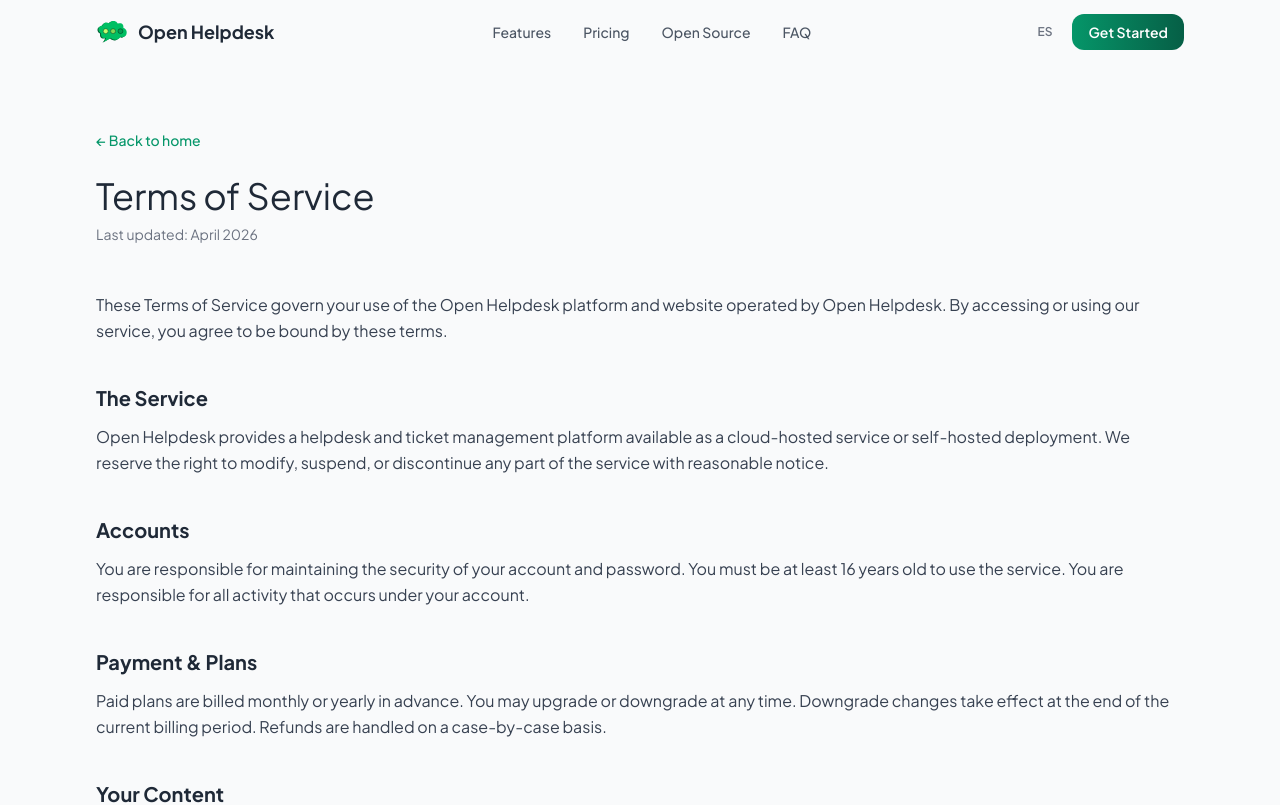
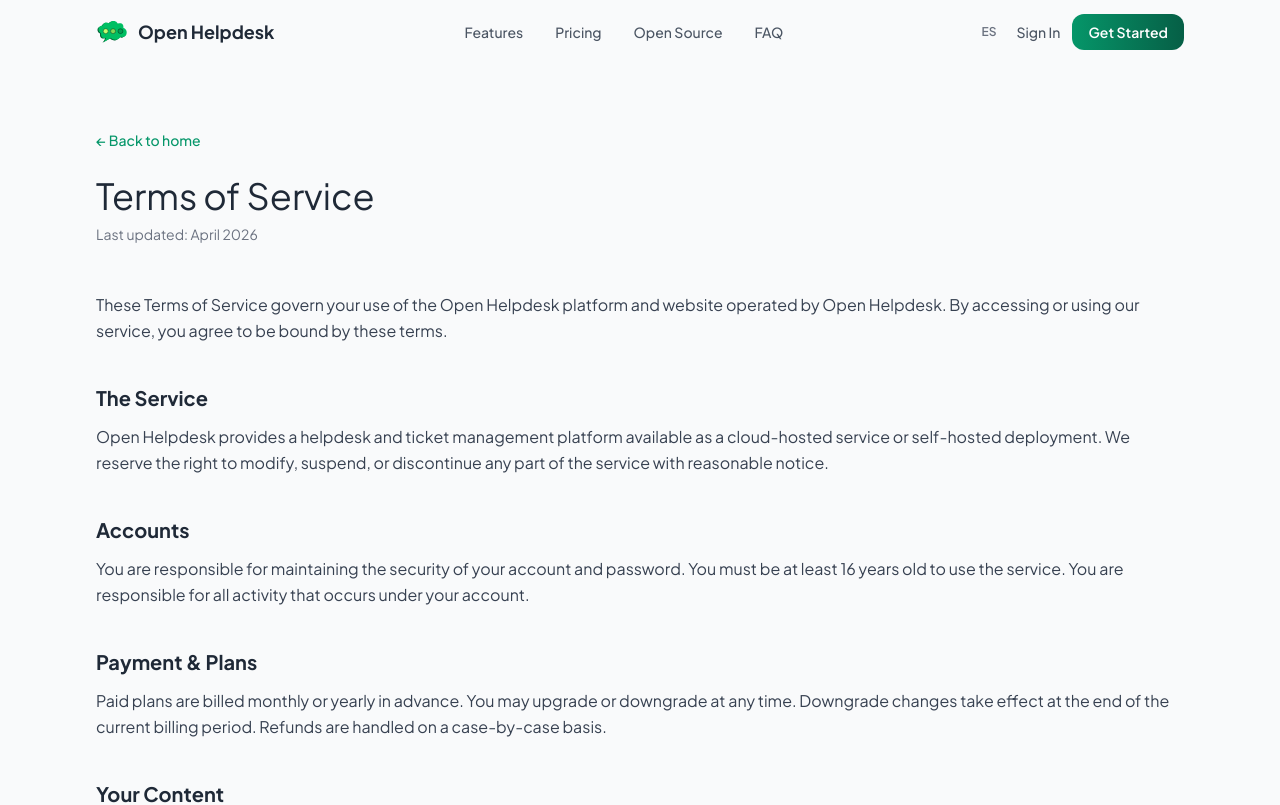
Before and after one commit to Hyzokaaa/open-helpdesk-landing, a React (Vite) app: page /terms in a window 1280 px wide. Shown: the top 805 px of the page. Built offline with nearby package versions, Linux system fonts and the light colour scheme.

Commit message:
feat: add sign in link to navbar and wire all CTA buttons to signup

```diff
--- a/src/components/layout/Navbar.tsx
+++ b/src/components/layout/Navbar.tsx
@@ -76,6 +76,12 @@ export default function Navbar() {
           >
             {lang === "en" ? "ES" : "EN"}
           </button>
+          <a
+            href={CONFIG.APP_URL.replace('/signup', '/login')}
+            className="text-sm font-body-medium text-secondary-text hover:text-primary transition-colors"
+          >
+            {t("nav.signIn")}
+          </a>
           <Button href={CONFIG.APP_URL} size="sm">
             {t("nav.getStarted")}
           </Button>
@@ -113,6 +119,12 @@ export default function Navbar() {
             <button onClick={toggleLang} className="text-xs font-body-semibold text-muted hover:text-primary cursor-pointer">
               {lang === "en" ? "ES" : "EN"}
             </button>
+            <a
+              href={CONFIG.APP_URL.replace('/signup', '/login')}
+              className="text-sm font-body-medium text-secondary-text hover:text-primary transition-colors"
+            >
+              {t("nav.signIn")}
+            </a>
             <Button href={CONFIG.APP_URL} size="sm">
               {t("nav.getStarted")}
             </Button>
--- a/src/components/ui/PricingCard.tsx
+++ b/src/components/ui/PricingCard.tsx
@@ -1,6 +1,7 @@
 import clsx from "clsx";
 import Button from "./Button";
 import Badge from "./Badge";
+import { CONFIG } from "../../config";
 
 interface Props {
   name: string;
@@ -59,7 +60,7 @@ export default function PricingCard({
         ))}
       </ul>
 
-      <Button variant={highlighted ? "primary" : "outline"} size="base" className="w-full">
+      <Button href={CONFIG.APP_URL} variant={highlighted ? "primary" : "outline"} size="base" className="w-full">
         {cta}
       </Button>
     </div>
--- a/src/config.ts
+++ b/src/config.ts
@@ -2,7 +2,7 @@ export const CONFIG = {
   PRODUCT_NAME: "Open Helpdesk",
   GITHUB_URL: "https://github.com/Hyzokaaa/open-helpdesk",
   GITHUB_CLIENT_URL: "https://github.com/Hyzokaaa/open-helpdesk-client",
-  APP_URL: "https://app.openhelpdesk.dev",
+  APP_URL: "https://app.openhelpdesk.dev/signup",
   DOCS_URL: "https://docs.openhelpdesk.dev",
   CONTACT_EMAIL: "hello@openhelpdesk.dev",
   GITHUB_STARS: "0",
--- a/src/i18n/translations.ts
+++ b/src/i18n/translations.ts
@@ -5,6 +5,7 @@ const translations = {
   "nav.openSource": { en: "Open Source", es: "Código Abierto" },
   "nav.faq": { en: "FAQ", es: "Preguntas Frecuentes" },
   "nav.getStarted": { en: "Get Started", es: "Comenzar" },
+  "nav.signIn": { en: "Sign In", es: "Iniciar Sesión" },
 
   // Hero
   "hero.headline": {
```
